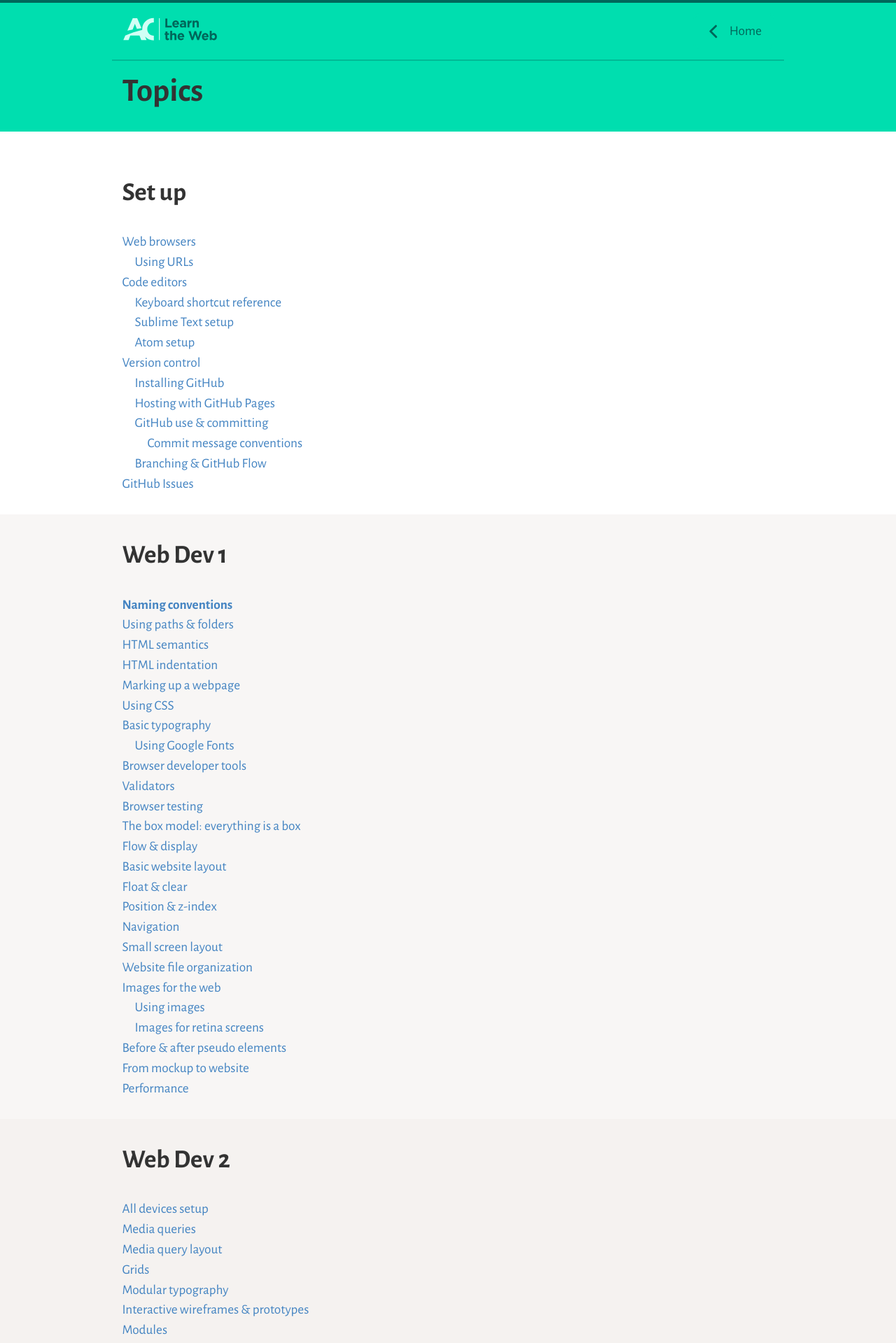
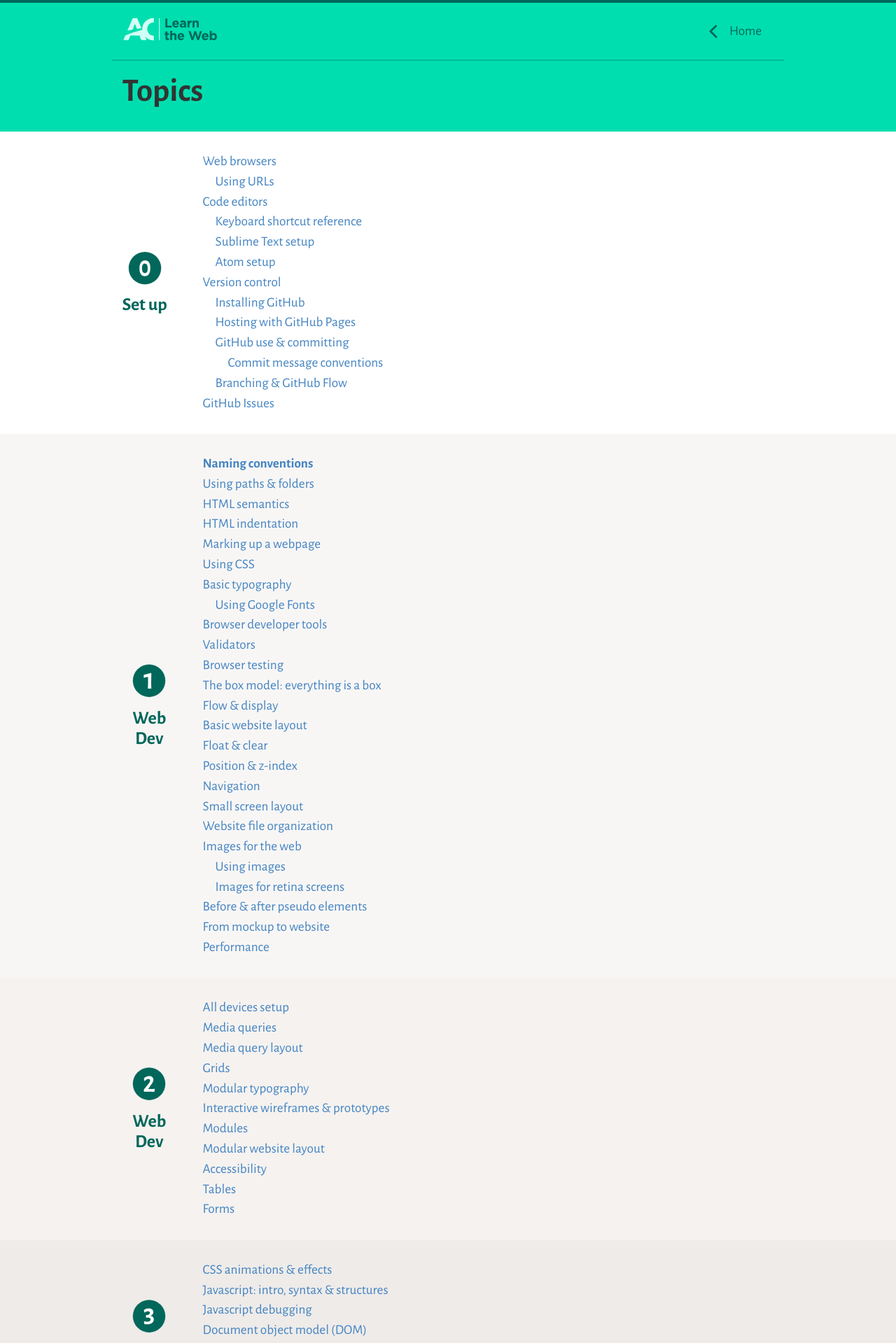
Before and after one commit to learn-the-web/www, a Jekyll site: the page built from topics.html, in a window 1280 px wide. Shown: the top 1919 px of the page at 70% size. Built offline with Jekyll 4.4.1, drawn with Linux system fonts in a browser that asks for light colours; some of the changed text lies outside the part shown.

Commit message:
Style topic headings with icons.

```diff
--- /dev/null
+++ b/_includes/icons-topics.html
@@ -0,0 +1,26 @@
+<svg style="display:none;">
+  <symbol id="icon-topic-0" viewBox="0 0 256 256">
+    <circle cx="128" cy="128" r="123.5" fill="#00675A"/>
+    <path fill="#FFF" d="M159.5 84c7 10.2 10.3 24.7 10.3 43.6 0 20-3.7 35.3-11.2 46-7.5 11-18.2 16.3-32 16.3-13 0-23-5.4-30-15.5-7-10-10.4-24.7-10.4-43.7 0-20 3.7-35.4 11.2-46 7.5-11 18.3-16.4 32.3-16.4 13 0 23 5 29.8 15.3zm-53 45c0 25 7.2 37.2 21.4 37.2 14 0 21-12 21-35.7 0-24.5-7-36.7-21.5-36.7-14 0-21 11.8-21 35.3z"/>
+  </symbol>
+  <symbol id="icon-topic-1" viewBox="0 0 256 256">
+    <circle cx="128" cy="128" r="123.5" fill="#00675A"/>
+    <path fill="#FFF" d="M144 146.2l1.2 41.8h-27l1.3-39-.2-49.8-31 5.8-1.7-1.4V82.3l55-13.7 3.8 2.8-1.4 74.8z"/>
+  </symbol>
+  <symbol id="icon-topic-2" viewBox="0 0 256 256">
+    <circle cx="128" cy="128" r="123.5" fill="#00675A"/>
+    <path fill="#FFF" d="M152 76.2c6.2 5 9.2 11.8 9.2 20.4 0 6-1.8 12.6-5.4 19.8-3.6 7.2-9.5 16-17.7 26.8l-16.2 23 .6.7h29l18.8-1.7 1.5 2.2-3 21.5-25-1h-47l-7.6.3-1.4-1V171l27-33.2c7.6-9.6 12.8-16.8 16-21.6 3-4.7 4.4-9 4.4-13.2 0-3.3-1-6-3.3-8.3-2-2.2-5.2-3.3-9.2-3.3-4.3 0-8.8 1.3-13.7 4-4.8 2.7-9.3 6.3-13.5 10.8h-3l-4.4-21c13.5-11 27.2-16.6 41-16.6 9.3 0 17 2.6 23 7.6z"/>
+  </symbol>
+  <symbol id="icon-topic-3" viewBox="0 0 256 256">
+    <circle cx="128" cy="128" r="123.5" fill="#00675A"/>
+    <path fill="#FFF" d="M151 76c6.5 5 9.8 11.6 9.8 19.8 0 5.4-1.6 10.6-4.7 15.7-3 5-8 9.4-14.6 13v1c15.4 4.2 23 13 23 26.6 0 7.6-2 14-6.4 19.8-4.5 5.7-10.5 10-18.3 13.3-7.8 3-16.7 4.8-27 4.8-7.4 0-14.8-.7-22.2-2l-1.5-21 1.8-1.6c8 3 15.7 4.3 23 4.3 7.8 0 14-1.5 18.4-4.4 4.4-3 6.6-7 6.6-12.2 0-9-6.5-14-19.5-14.3h-14.5l-1.4-1.6.6-18.6 9-.2c5.5 0 10.3-1.6 14.5-4.7 4-3 6.2-7 6.2-11.8 0-3.7-1.3-6.6-3.8-8.5-2.7-2-6.3-3-10.8-3-7 0-15.3 3.2-24.7 9.5H92L87.8 80c11.5-7.8 24-11.6 37-11.6 10.8 0 19.5 2.4 26 7.5z"/>
+  </symbol>
+  <symbol id="icon-topic-4" viewBox="0 0 256 256">
+    <circle cx="128" cy="128" r="123.5" fill="#00675A"/>
+    <path fill="#FFF" d="M154 159.6l1.2 26.3-1.4 2-21 1-1.3-1.8.6-28h-29.5l-17 .3-2-2.2v-17L130 70h24l-.6 68.7H169l1.7 2-1.5 18.8-15.5-.2zM132.5 139l-.2-38.6h-1.6L106.2 139h26.3z"/>
+  </symbol>
+  <symbol id="icon-topic-infinite" viewBox="0 0 256 256">
+    <circle cx="128" cy="128" r="123.5" fill="#00675A"/>
+    <path fill="#FFF" d="M170.8 113.5c4.7 5.6 7 13 7 22.3 0 9.5-2.4 17-7 22-5 5.3-11 8-18.7 8-5 0-9-1.4-13-4-3-2.4-7-6.3-10-11.3-5 10.2-14 15.3-25 15.3-8 0-14-2.7-19-8.2-4-5.5-7-12.8-7-22 0-9.6 3-17 7-22.4 5-5.4 11-8 19-8 5 0 10 1.3 13 3.8 4 2.5 7 6.2 11 11 6-10 14-15 25-15 8 0 14.6 2.8 19.3 8.5zm-75 11.7c-2 2.3-3 5.7-3 10 0 4 1 7.3 3 9.6s5 3.5 8.3 3.5c4 0 7-1.3 10-4s5-6.5 7-11.4c-4-8-9-12-15-12-3.3 0-6.3 1-9 3zm46 1c-2.2 2.8-4.3 6.5-6.3 11.3 2 4 4.4 6.8 6.7 8.8 2.3 2 5.3 3 8.7 3 3 0 6-1.2 8-3.5s3-5.7 3-10c0-4.2-1-7.5-3-10-2-2.3-5-3.5-9-3.5s-7 1.3-9.6 4z"/>
+  </symbol>
+</svg>
--- a/_includes/topic-section.html
+++ b/_includes/topic-section.html
@@ -1,6 +1,12 @@
 <section class="{{include.class}} pad-t pad-b">
   <div class="wrapper gutter-1-2">
-    <h2>{{include.title}}</h2>
+    <div class="topic-wrap">
+      <h2 class="topic-heading yotta">
+        <i class="icon i--48 push-1-2">
+          <svg><use xlink:href="#icon-topic-{{include.number}}"/></svg>
+        </i>
+        <span class="mega topic-heading__text">{{include.title}}</span>
+      </h2>
       <ol class="list-group topics push-0">
         {% for item in include.data %}
           {% assign details = item[1] %}
@@ -14,4 +20,5 @@
         {% endfor %}
       </ol>
     </div>
+  </div>
 </section>
--- a/topics.html
+++ b/topics.html
@@ -3,18 +3,20 @@ layout: topics
 title: Topics
 ---
 
+{% include icons-topics.html %}
+
 <main class="relative">
-  <div class="header push">
+  <div class="header">
     <div class="wrapper gutter-1-2 pad-b">
       <h1 class="push-0 zetta">Topics</h1>
     </div>
   </div>
 
-  {% include topic-section.html class="topic-section-1" title="Set up" data=site.data.setup %}
-  {% include topic-section.html class="topic-section-2" title="Web Dev 1" data=site.data.web-dev-1 %}
-  {% include topic-section.html class="topic-section-3" title="Web Dev 2" data=site.data.web-dev-2 %}
-  {% include topic-section.html class="topic-section-4" title="Web Dev 3" data=site.data.web-dev-3 %}
-  {% include topic-section.html class="topic-section-5" title="Web Dev 4" data=site.data.web-dev-4 %}
-  {% include topic-section.html class="topic-section-6" title="What’s next?" data=site.data.next %}
+  {% include topic-section.html class="topic-section-1" title="Set up" number="0" data=site.data.setup %}
+  {% include topic-section.html class="topic-section-2" title="Web Dev" number="1" data=site.data.web-dev-1 %}
+  {% include topic-section.html class="topic-section-3" title="Web Dev" number="2" data=site.data.web-dev-2 %}
+  {% include topic-section.html class="topic-section-4" title="Web Dev" number="3" data=site.data.web-dev-3 %}
+  {% include topic-section.html class="topic-section-5" title="Web Dev" number="4" data=site.data.web-dev-4 %}
+  {% include topic-section.html class="topic-section-6" title="What’s next?" number="infinite" data=site.data.next %}
 
 </main>
```
Also changed, not shown: css/topics.css (+35 -0 lines), main-topics.min.css. Lines whose indentation alone changed are shown as unchanged.
